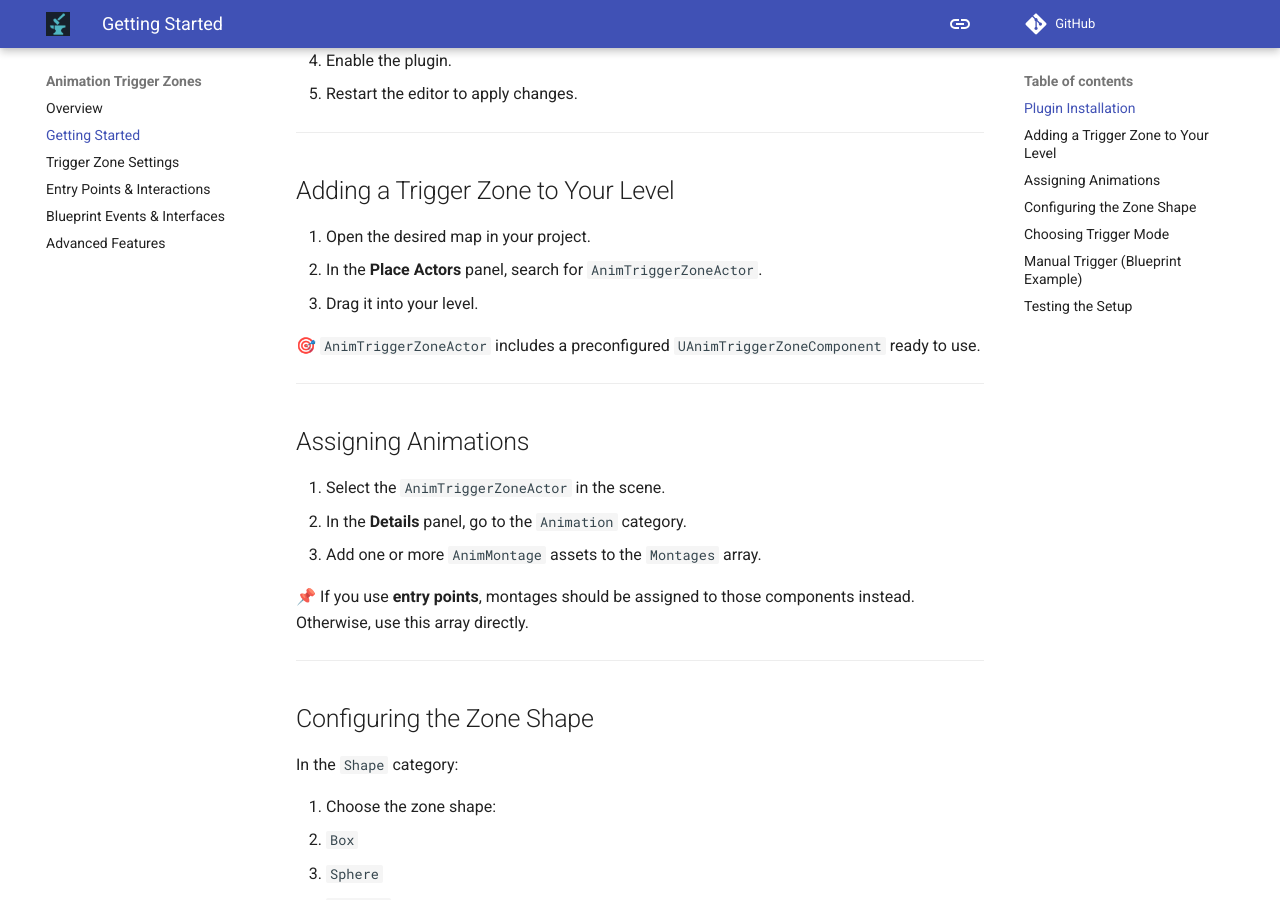
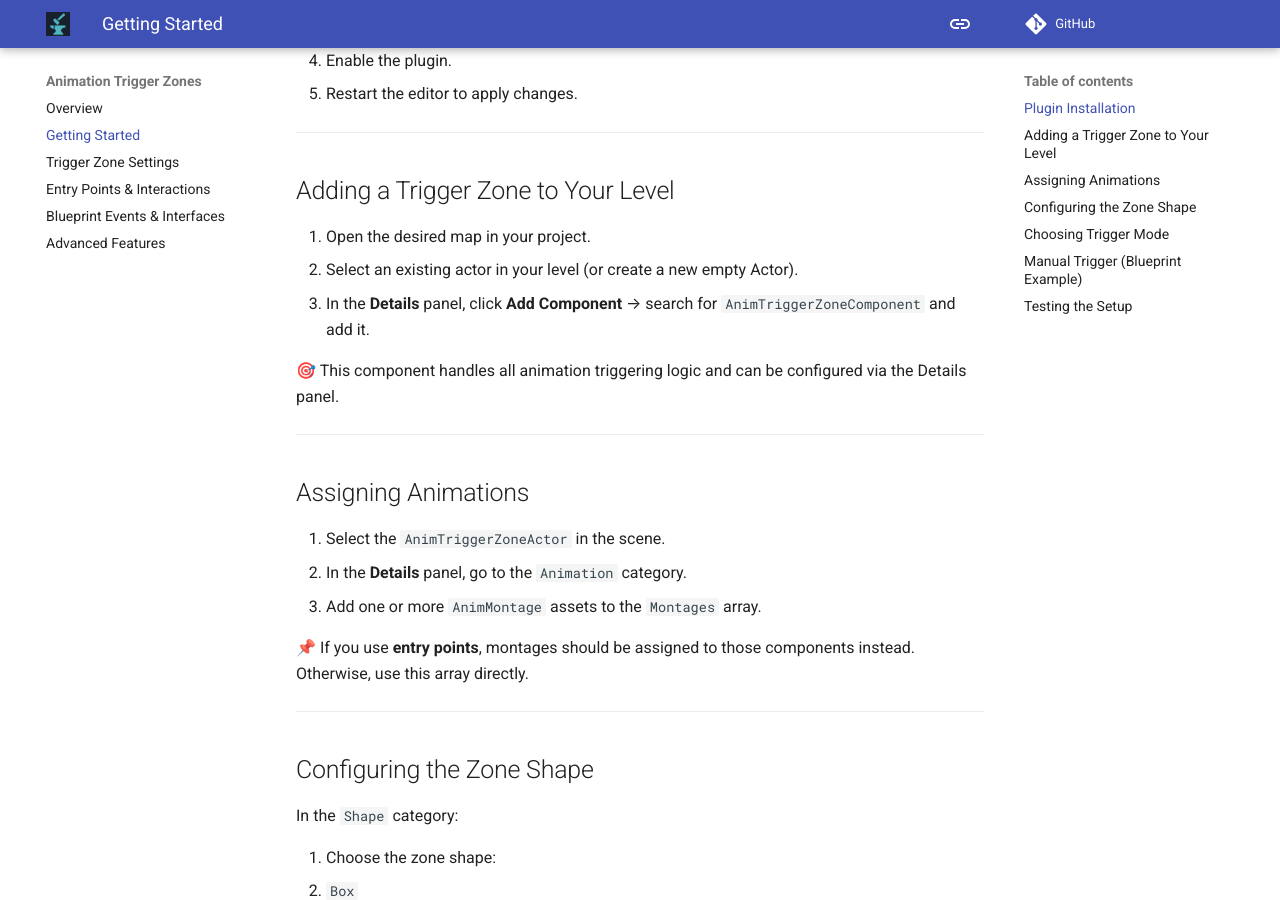
Before and after one commit to george-shilovsky/quickforge-docs, an MkDocs documentation site: the page built from docs/AnimationTriggerZones/getting-started.md, in a window 1280 px wide and 900 px high, scrolled down 449 px. Built offline with MkDocs 1.6.1 and Material for MkDocs 9.7.7, drawn with Linux system fonts in a browser that asks for light colours; comment, search, counter and statistics services are not loaded.

Commit message:
Update doc

```diff
--- a/docs/AnimationTriggerZones/getting-started.md
+++ b/docs/AnimationTriggerZones/getting-started.md
@@ -17,10 +17,10 @@ This guide shows how to quickly set up and use the **Animation Trigger Zones** p
 ## Adding a Trigger Zone to Your Level
 
 1. Open the desired map in your project.
-2. In the **Place Actors** panel, search for `AnimTriggerZoneActor`.
-3. Drag it into your level.
+2. Select an existing actor in your level (or create a new empty Actor).
+3. In the **Details** panel, click **Add Component** → search for `AnimTriggerZoneComponent` and add it.
 
-🎯 `AnimTriggerZoneActor` includes a preconfigured `UAnimTriggerZoneComponent` ready to use.
+🎯 This component handles all animation triggering logic and can be configured via the Details panel.
 
 ---
 
```
Also changed, not shown: docs/AnimationTriggerZones/entry-and-interaction.md (+3 -3 lines).
